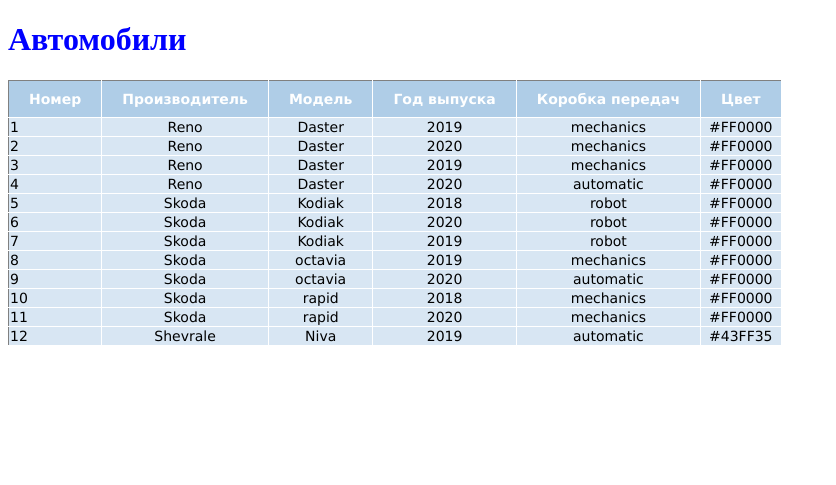
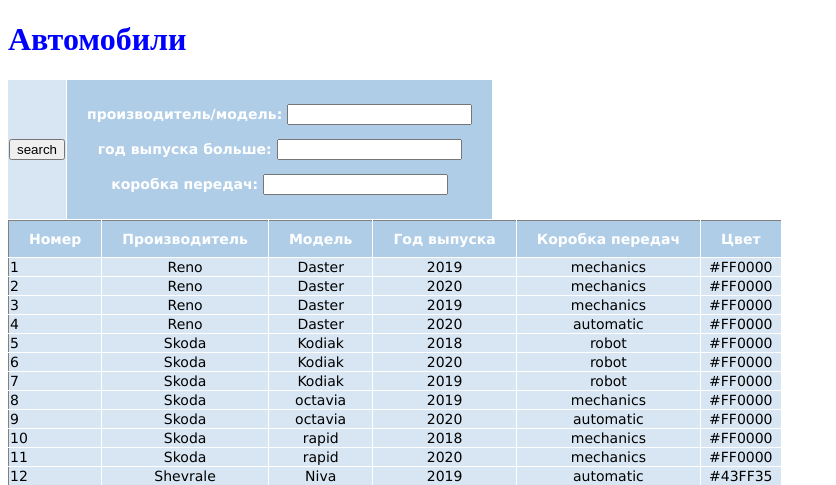
Before and after one commit to NatalyaKirsanova/SkillfactoryCarD10, a Django app: page / in a window 1280 px wide. Shown: the top 485 px of the page, without its empty margins (0-836 px from the left). Run offline with Django 3.2, Linux system fonts and the light colour scheme; data comes from the database, SQL or seed files in the repository.

Commit message:
exchange

```diff
--- /dev/null
+++ b/app_Cars/forms.py
@@ -0,0 +1,8 @@
+from django import forms
+
+
+class CarsFilterForms(forms.Form):
+    search=forms.CharField(label='производитель/модель',required=False)
+    search_year = forms.IntegerField(label='год выпуска больше', required=False)
+    search_transmission =forms.CharField(label='коробка передач', required=False)
+    # transmission
--- a/app_Cars/models.py
+++ b/app_Cars/models.py
@@ -4,6 +4,7 @@
 
 # Create your models here.
 class Car(models.Model):
+    # object = None
     TRANSMISSION_CHOICES = (
         (0, ''),
         (1, 'mechanics'),
@@ -17,5 +18,5 @@
     # colormodel=models.CharField(max_lenght=256)
     color = ColorField( default='#FF0000' )
 
-    def __str__(self):
-        return self.manufacturer
+    # def __str__(self):
+    #     return self.manufacturer
--- a/app_Cars/templates/index.html
+++ b/app_Cars/templates/index.html
@@ -8,6 +8,14 @@
 </head>
 <body>
 <h1>Автомобили</h1>
+<form action="" method="get">
+  <table>
+      <td> <input type="submit" value="search"> </td>
+      <th > {{ form.as_p }} </th>
+
+   </table>
+</form>
+
 <table border="1" class="col-8">
 
     <th>Номер</th>
@@ -16,17 +24,14 @@
     <th>Год выпуска</th>
     <th>Коробка передач</th>
     <th>Цвет</th>
-    {% for c in object_list %}
+    {% for c in cars %}
     <tr>
         <td>{{ c.id }}</td>
         <td>{{ c.manufacturer }}</td>
         <td>{{ c.modelCar }}</td>
         <td>{{ c.year_manufacture }}</td>
-<!--        get_FOO_display()-->
         <td>{{ c.get_transmission_display }}</td>
         <td>{{ c.color }}</td>
-<!--        c.get_transmission_display-->
-
     </tr>
     {% endfor %}
 </table>
--- a/app_Cars/urls.py
+++ b/app_Cars/urls.py
@@ -1,8 +1,10 @@
 from django.urls import path
-from .views import CarList
+# from .views import CarList,cars_view
+from .views import cars_view
 
 app_name = 'app_Cars'
 
 urlpatterns = [
-    path('', CarList.as_view(template_name='index.html'), name='index'),
+    path('', cars_view, name='index'),
+    # path('', CarList.as_view(template_name='index.html'), name='index'),
 ]
--- a/app_Cars/views.py
+++ b/app_Cars/views.py
@@ -1,9 +1,41 @@
+from django.db.models import Q
+from django.http import request
 from django.shortcuts import redirect, render
-from django.views.generic import CreateView, ListView, TemplateView, FormView
+# from django.views.generic import CreateView, ListView, TemplateView, FormView
 from django.urls import reverse_lazy, reverse
 from app_Cars.models import Car
+from .forms import CarsFilterForms
 
 
-class CarList(ListView):
-    model = Car
-    template_name = 'index.html'
+# class CarList(ListView):
+#     model = Car
+#     # form= CarsFilterForms(request.GET)
+#     template_name = 'index.html'
+
+def cars_view(request):
+    cars=Car.objects.all()
+    form = CarsFilterForms(request.GET)
+    if form.is_valid():
+        # if form.cleaned_data["search"]:
+        #     cars= Car.objects.filter(Q(manufacturer__contains = form.cleaned_data["search"])|Q(modelCar__contains = form.cleaned_data["search"]))
+        # elif form.cleaned_data["search"] and  form.cleaned_data["search_year"] :
+        #     cars1 = Car.objects.filter(Q(manufacturer__contains=form.cleaned_data["search"]) | Q(modelCar__contains=form.cleaned_data["search"]))
+        #     cars=cars1.filter(Q(year_manufacture__gt=form.cleaned_data["search_year"]))
+        # # elif form.cleaned_data["search_transmission"]:
+        #     cars = Car.objects.filter(Q(transmission__contains=form.cleaned_data["search_transmission"]))
+        #
+        # else:
+        #     cars = Car.objects.all()
+        if form.cleaned_data["search"]:
+            cars= Car.objects.filter(Q(manufacturer__contains = form.cleaned_data["search"])|Q(modelCar__contains = form.cleaned_data["search"]))
+        if form.cleaned_data["search_year"]:
+            cars=cars.filter(year_manufacture__gt=form.cleaned_data["search_year"])
+        if form.cleaned_data["search_transmission"]:
+            cars = Car.objects.filter(Q(transmission__contains=form.cleaned_data["search_transmission"]))
+
+
+
+
+    context={"cars":cars, "form":form}
+    return render(request,'index.html', context)
+# search_year
```
Also changed, not shown: 1 other file.
